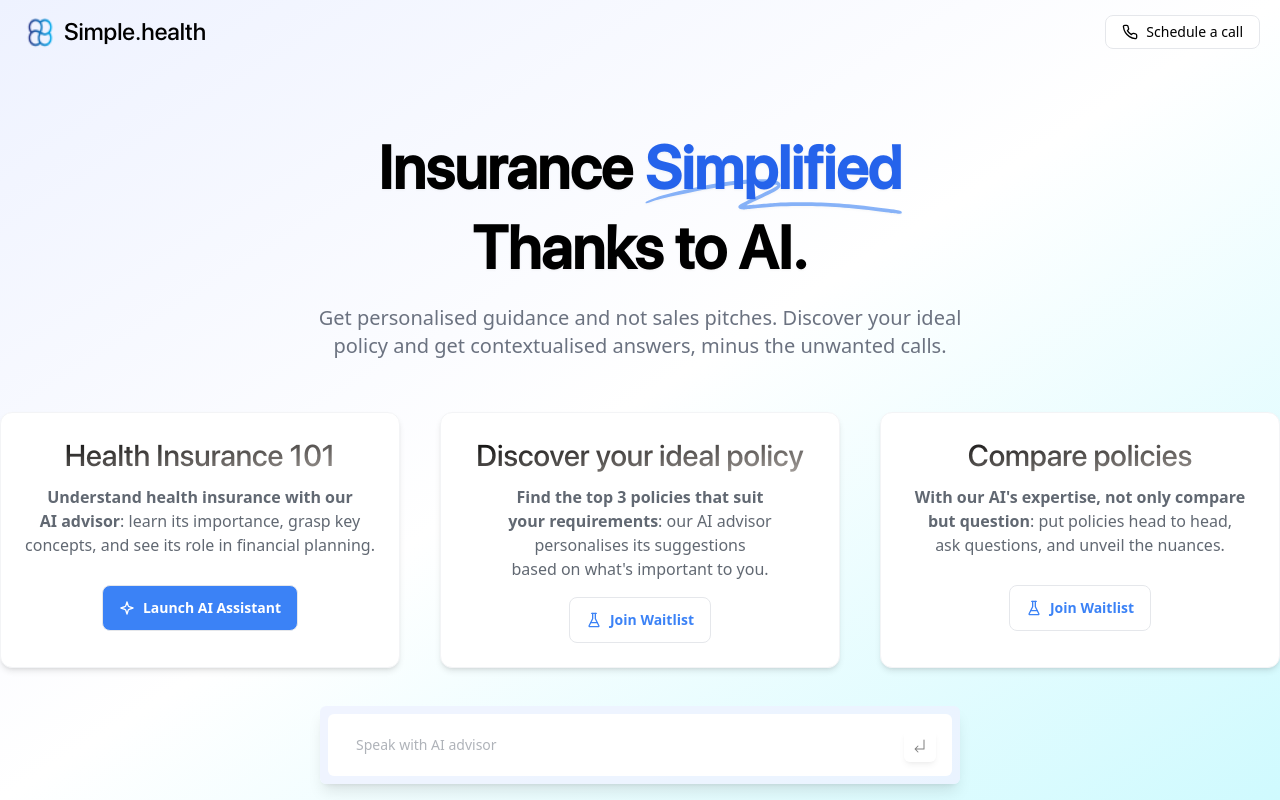
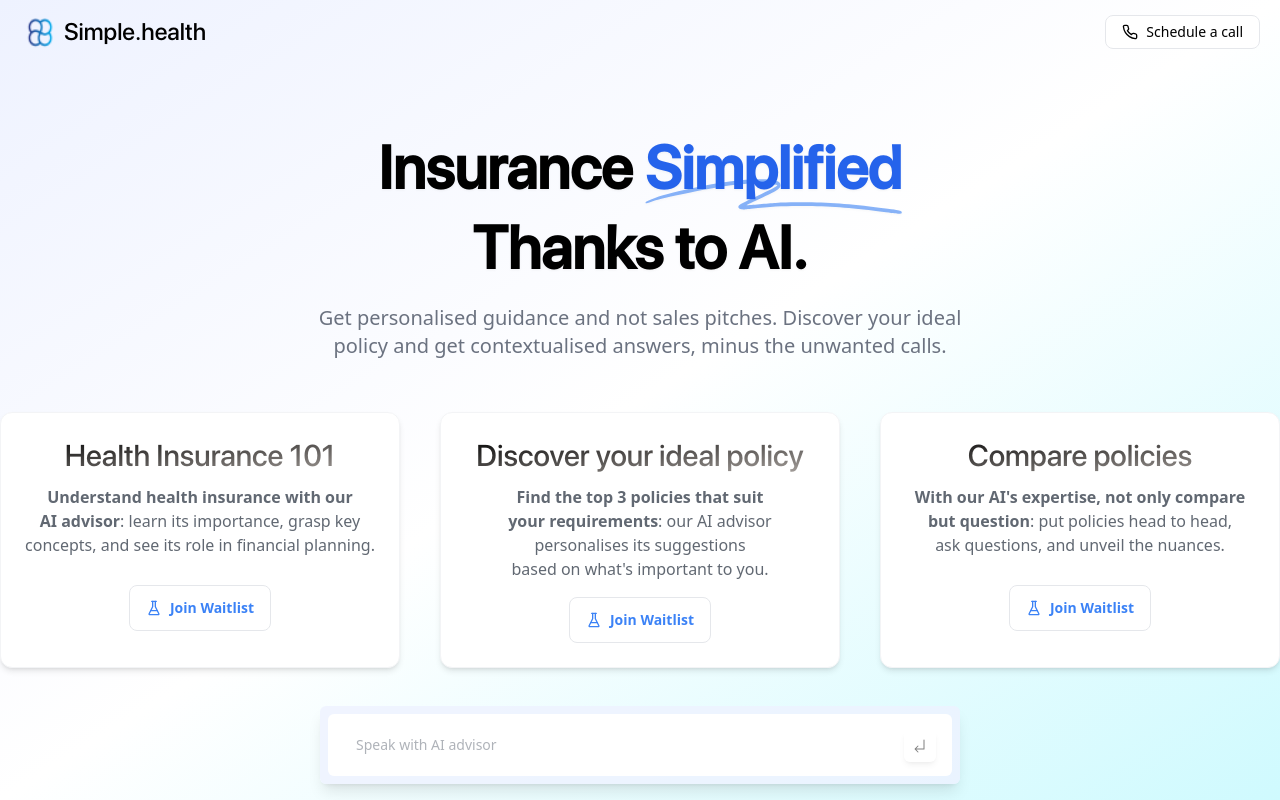
Before and after one commit to ritikmdn/health-insurance-b2c, a Next.js app: page / in a window 1280 px wide. Built offline with nearby package versions, Linux system fonts and the light colour scheme.

Commit message:
Removed AI guide from home page

```diff
--- a/app/page.tsx
+++ b/app/page.tsx
@@ -46,7 +46,7 @@ export default async function Home() {
           />
         ))}
       </div>
-      <ChatHome/>
+      <ChatHome />
     </>
   );
 }
@@ -58,10 +58,17 @@ const features = [
     description:
       "**Understand health insurance with our AI advisor**: learn its importance, grasp key concepts, and see its role in financial planning.",
     demo: (
-        <Link href="/ai-advisor">
-        <button className="flex items-center rounded-lg border font-semibold bg-blue-500 p-3 px-4 text-sm text-white transition-all hover:bg-white hover:text-blue-500">
-        <Sparkle size={16} className="mr-2" aria-hidden="true" />
-        Launch AI Assistant
+      //   <Link href="/ai-advisor">
+      //   <button className="flex items-center rounded-lg border font-semibold bg-blue-500 p-3 px-4 text-sm text-white transition-all hover:bg-white hover:text-blue-500">
+      //   <Sparkle size={16} className="mr-2" aria-hidden="true" />
+      //   Launch AI Assistant
+      // </button>
+      // </Link>
+
+      <Link href="https://docs.google.com/forms/d/e/1FAIpQLScfjSwjjFSfR19jYSPV4Jwusfl2AoNM2NHubEYIrLSuT3r_kQ/viewform?usp=sf_link" target="_blank">
+        <button className="flex items-center rounded-lg border font-semibold hover:bg-blue-500 p-3 px-4 text-sm hover:text-white transition-all bg-white text-blue-500">
+          <FlaskConical size={16} className="mr-2" aria-hidden="true" />
+          Join Waitlist
         </button>
       </Link>
     ),
--- a/components/chat/chat-panel.tsx
+++ b/components/chat/chat-panel.tsx
@@ -32,7 +32,7 @@ export function ChatPanel({
   onSubmitMessage
 }: ChatPanelProps) {
   return (
-    <div className="fixed inset-x-0 bottom-4 bg-gradient-to-b from-muted/10 from-10% to-muted/30 to-50%">
+    <div className="z-10 fixed inset-x-0 bottom-4 bg-gradient-to-b from-muted/10 from-10% to-muted/30 to-50%">
       <ButtonScrollToBottom />
       <div className="mx-auto sm:max-w-2xl sm:px-4">
         <div className="flex h-10 items-center justify-center">
--- a/components/chat/empty-screen.tsx
+++ b/components/chat/empty-screen.tsx
@@ -5,12 +5,12 @@ import { IconArrowRight } from '@/components/ui/icons'
 
 const exampleMessages = [
   {
-    heading: 'Explain technical concepts',
-    message: `What is a "serverless function"?`
+    heading: 'Waiting period',
+    message: 'What is waiting period in health insurance policies?'
   },
   {
-    heading: 'Summarize an article',
-    message: 'Summarize the following article for a 2nd grader: \n'
+    heading: 'Maternitiy benefits',
+    message: `Is maternity cover included in the health plan? What expenses are covered by the maternity benefit in health insurance?`
   },
   {
     heading: 'Tax benefits of health insurance',
```
Lines whose indentation alone changed are shown as unchanged.
